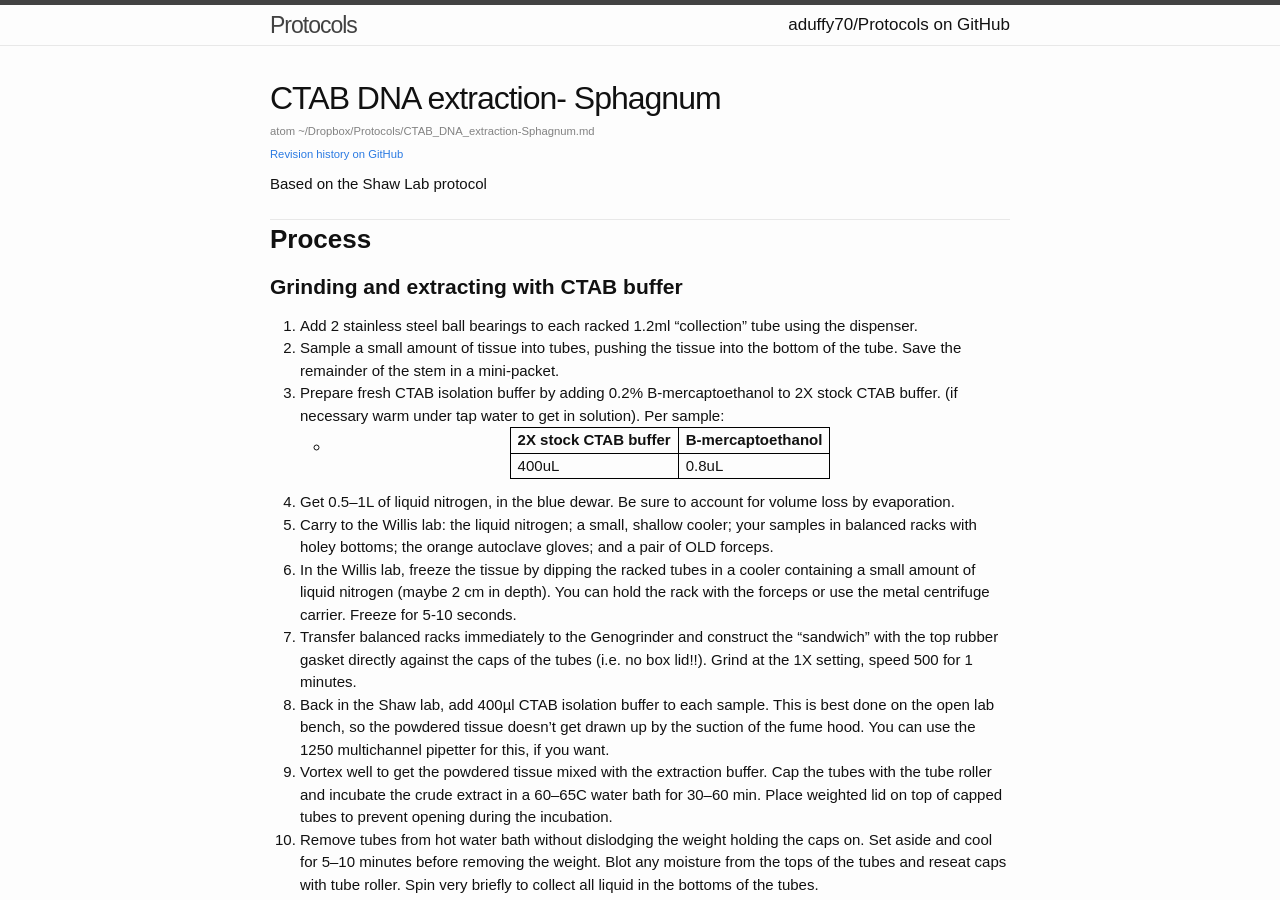
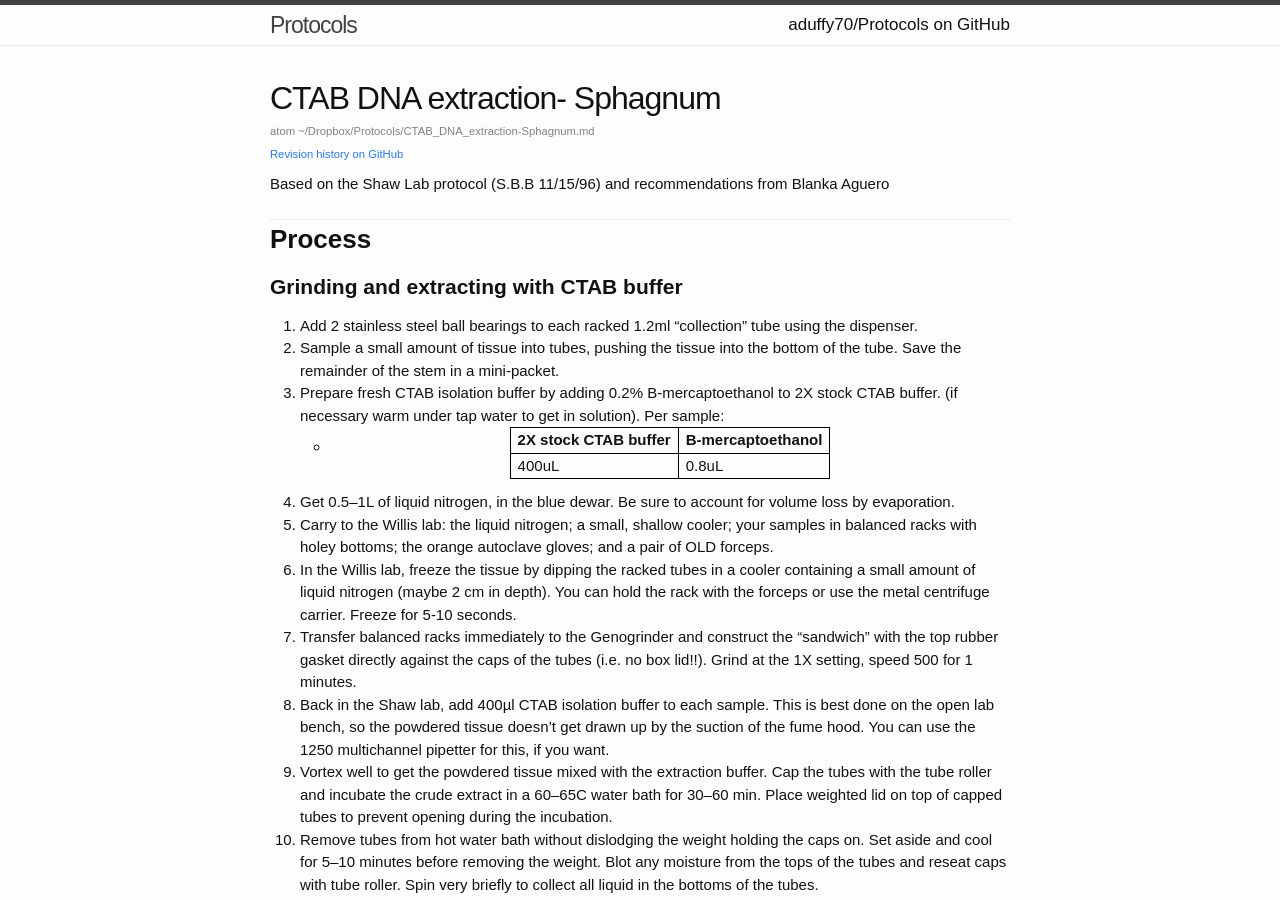
Before and after one commit to aduffy70/Protocols, a Jekyll site: the page built from CTAB_DNA_extraction-Sphagnum.md, in a window 1280 px wide and 900 px high. Built offline with Jekyll 4.4.1, drawn with Linux system fonts in a browser that asks for light colours; some web fonts are replaced.

Commit message:
Specify which Shaw lab protocol it is based on... there are multiple versions out there.

```diff
--- a/CTAB_DNA_extraction-Sphagnum.md
+++ b/CTAB_DNA_extraction-Sphagnum.md
@@ -3,7 +3,7 @@ layout: page
 title: CTAB DNA extraction- Sphagnum
 categories: protocol
 ---
-Based on the Shaw Lab protocol
+Based on the Shaw Lab protocol (S.B.B 11/15/96) and recommendations from Blanka Aguero
 
 # Process
 
```
